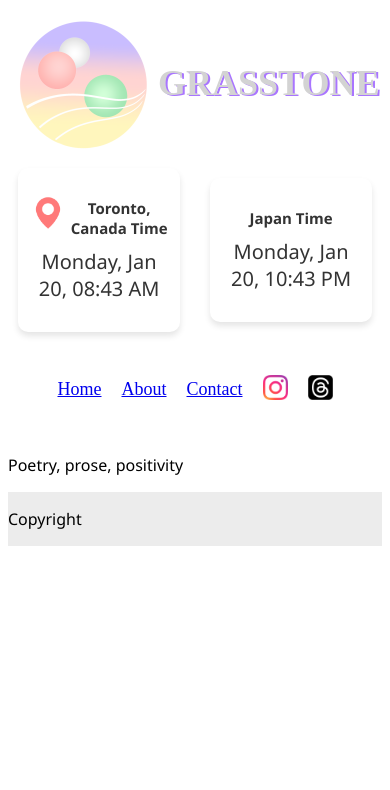
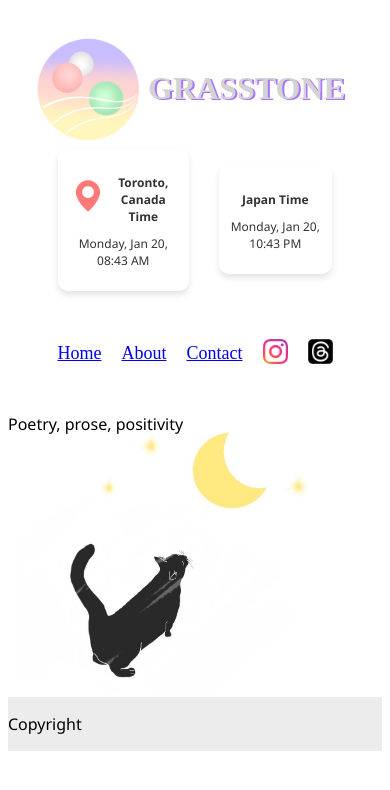
Before and after one commit to Chi-Ara293/stonerepo, a React (Create React App) app in the folder stone/: page / in a window 390 px wide. Shown: the top 790 px of the page. Built offline with nearby package versions, Linux system fonts and the light colour scheme.

Commit message:
fix sizes and add background

```diff
--- a/stone/src/App.css
+++ b/stone/src/App.css
@@ -18,11 +18,18 @@
   margin: 0;
 }
 
+@media (max-width: 480px) {
+  .brandlogo{
+    font-size: medium;
+  }
+}
+
 .header{
   display: inline-flex;
   justify-content: space-between;
   align-items: center;
   flex-wrap: wrap;
+  padding: 20px;
 }
 
 .clock{
@@ -69,10 +76,8 @@
 }
 
 @media (max-width: 480px) {
-  .clock {
+  .toronto-time, .toronto-title, .japan-time, .japan-title{
     font-size: 12px;
-    padding: 10px;
-    row-gap: 10px;
   }
 }
 
@@ -84,7 +89,15 @@
   align-items: center;
   justify-content: center;
   font-family: 'Caveat';
-  font-size: large;
+  font-size: x-large;
+}
+
+@media (max-width: 480px) {
+  .nav{
+    font-size: large;
+    gap: 30px;
+    padding: 10px;
+  }
 }
 
 .nav li:hover {
@@ -97,6 +110,15 @@
   }
 }
 
+.home{
+  width: 100%;
+  height: 300px;
+  background-image: url('./assets/blackcat.jpg');
+  background-size: contain;
+  background-position: center;
+  background-repeat: no-repeat;
+}
+
 .footer{
   background-color: rgb(236, 236, 236);
 }
--- a/stone/src/Header.js
+++ b/stone/src/Header.js
@@ -2,7 +2,7 @@ import logo2 from './assets/logo2.png'
 import Clocks from './Clocks.js';
 
 const imgStyle ={
-    width: '150px',
+    width: '120px',
     height: 'auto'
 }
 
```
